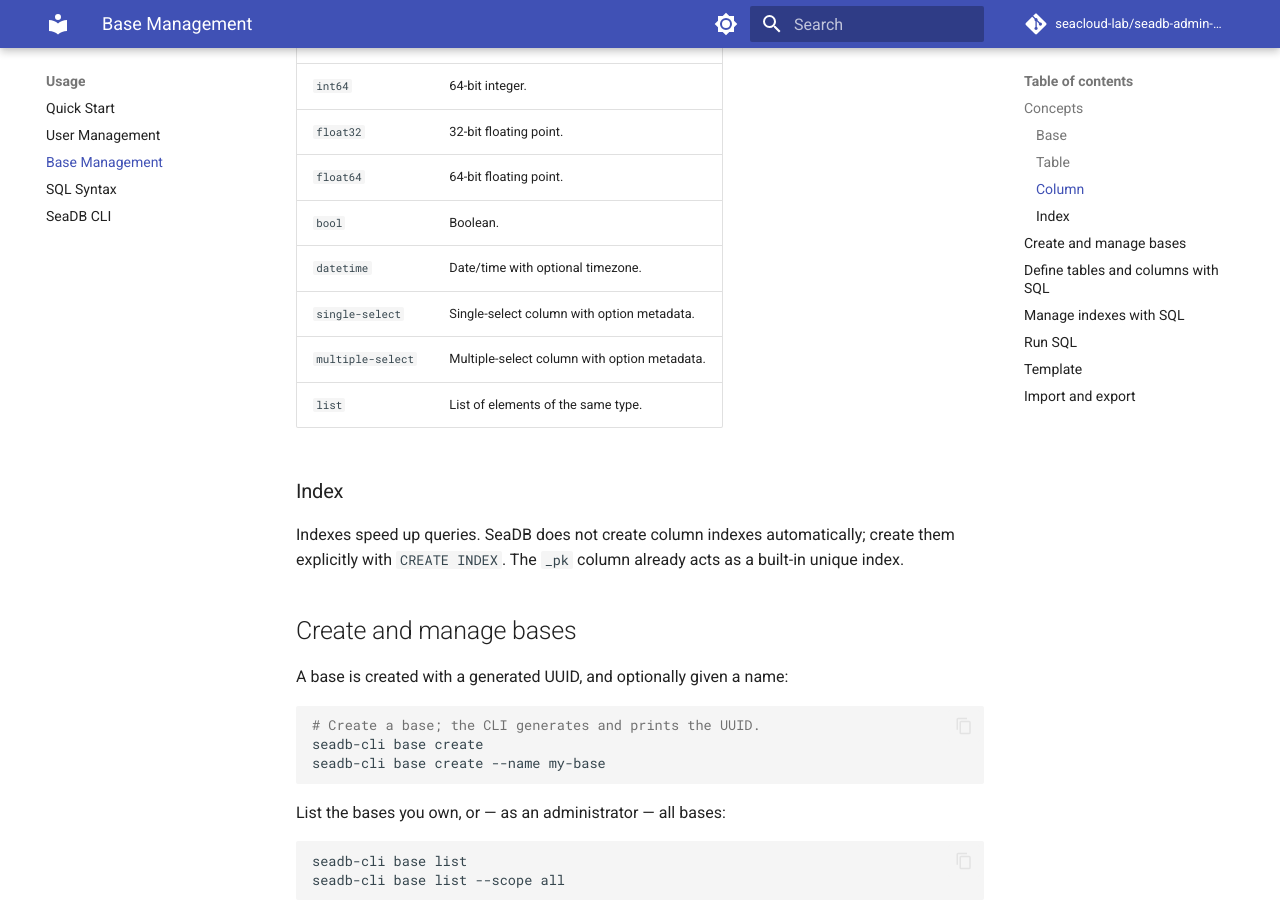
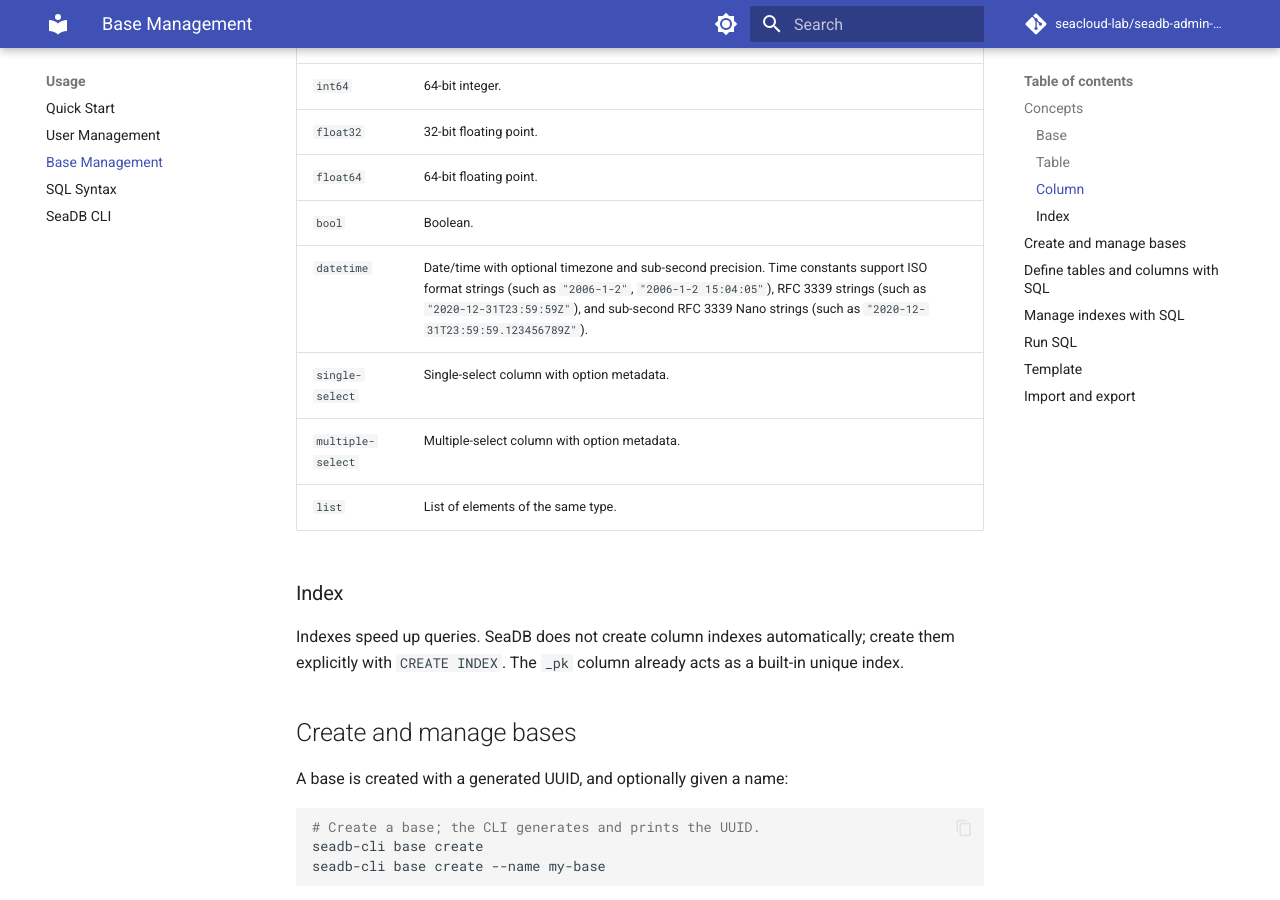
Before and after one commit to seacloud-lab/seadb-admin-docs, an MkDocs documentation site: the page built from manual/usage/base_management.md, in a window 1280 px wide and 900 px high, scrolled down 836 px. Built offline with MkDocs 1.6.1 and Material for MkDocs 9.7.7, drawn with Linux system fonts in a browser that asks for light colours; comment, search, counter and statistics services are not loaded; the version menu is left out.

Commit message:
Add description for datetime type

```diff
--- a/manual/usage/base_management.md
+++ b/manual/usage/base_management.md
@@ -35,7 +35,7 @@ Supported column types:
 | `float32` | 32-bit floating point. |
 | `float64` | 64-bit floating point. |
 | `bool` | Boolean. |
-| `datetime` | Date/time with optional timezone. |
+| `datetime` | Date/time with optional timezone and sub-second precision. Time constants support ISO format strings (such as `"2006-1-2"`, `"2006-1-2 15:04:05"`), RFC 3339 strings (such as `"2020-12-31T23:59:59Z"`), and sub-second RFC 3339 Nano strings (such as `"2020-12-31T23:59:59.123456789Z"`). |
 | `single-select` | Single-select column with option metadata. |
 | `multiple-select` | Multiple-select column with option metadata. |
 | `list` | List of elements of the same type. |
```
